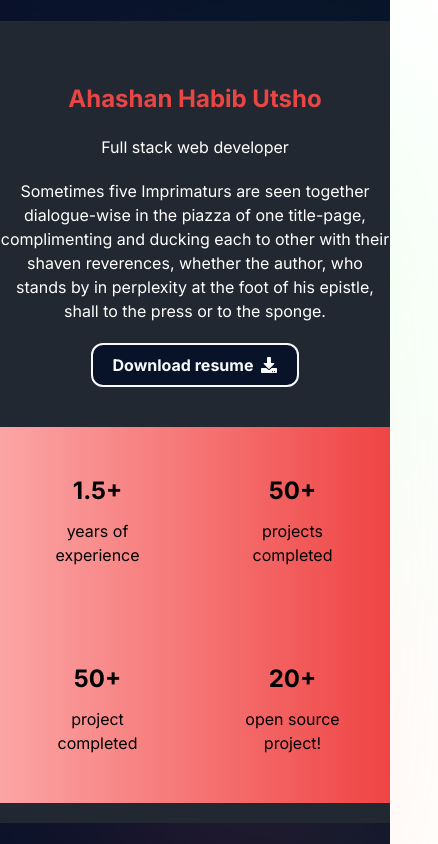
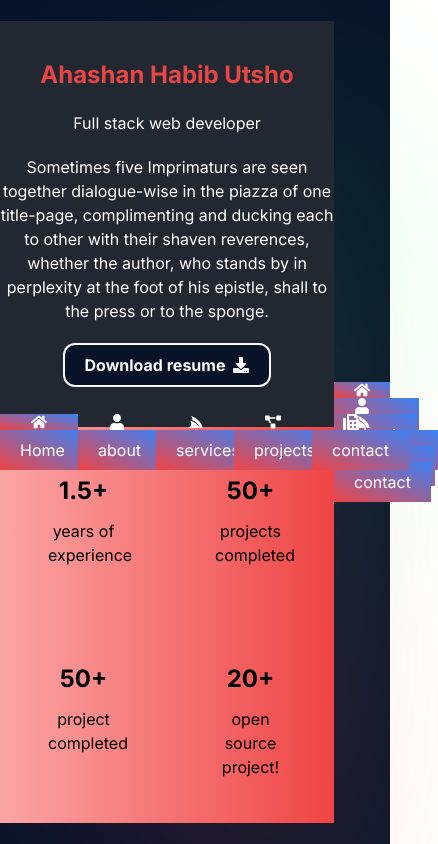
Before and after one commit to habib-utsho/utshofolio-next, a Next.js app: page / in a window 390 px wide. Shown: the whole page, 438 px wide, since content can reach past the window. Built offline with nearby package versions, Linux system fonts and the light colour scheme.

Commit message:
mobile menu added

```diff
--- /dev/null
+++ b/src/Components/HelpingCompo/DesktopSidebar.js
@@ -0,0 +1,17 @@
+import NavLink from '@/Components/HelpingCompo/NavLink';
+import React from 'react';
+import { FaFax, FaHome, FaProjectDiagram, FaServicestack, FaUser, FaVoicemail } from "react-icons/fa";
+
+const DesktopSidebar = () => {
+    return (
+        <ul className='hidden md:flex flex-col justify-center h-[80vh] bg-gradient-to-l from-[#222831] to-[#000000] text-white'>
+        <li><NavLink href={'/'}><FaHome></FaHome></NavLink></li>
+        <li><NavLink href={'/about'}><FaUser></FaUser></NavLink></li>
+        <li><NavLink href={'/services'}><FaServicestack></FaServicestack></NavLink></li>
+        <li><NavLink href={'/projects'}><FaProjectDiagram></FaProjectDiagram></NavLink></li>
+        <li><NavLink href={'/contact'}><FaFax></FaFax> </NavLink></li>
+    </ul>
+    );
+};
+
+export default DesktopSidebar;
--- /dev/null
+++ b/src/Components/HelpingCompo/MobileMenu.js
@@ -0,0 +1,19 @@
+import NavLink from '@/Components/HelpingCompo/NavLink';
+import React from 'react';
+import { FaFax, FaHome, FaProjectDiagram, FaServicestack, FaUser, FaVoicemail } from "react-icons/fa";
+
+const MobileMenu = () => {
+    return (
+        <div className='block md:hidden bg-slate-900 pt-10 text-white absolute bottom-0 left-0 w-full'>
+            <ul className='flex'>
+                <li className='flex-1'><NavLink href={'/'}><FaHome></FaHome></NavLink></li>
+                <li className='flex-1'><NavLink href={'/about'}><FaUser></FaUser></NavLink></li>
+                <li className='flex-1'><NavLink href={'/services'}><FaServicestack></FaServicestack></NavLink></li>
+                <li className='flex-1'><NavLink href={'/projects'}><FaProjectDiagram></FaProjectDiagram></NavLink></li>
+                <li className='flex-1'><NavLink href={'/contact'}><FaFax></FaFax> </NavLink></li>
+            </ul>
+        </div>
+    );
+};
+
+export default MobileMenu;
--- a/src/Components/HelpingCompo/NavLink.js
+++ b/src/Components/HelpingCompo/NavLink.js
@@ -8,8 +8,8 @@ const NavLink = ({ href, children }) => {
     const isActive = pathname === href || href.startsWith(pathname + '/')
     return (
         <div className='relative group'>
-            <Link className={`${isActive? 'bg-gradient-to-tr from-red-500 to-blue-500' : 'bg-gradient-to-t from-[#222831] to-[#000000]'} py-3 px-5 block`} href={href}>{children}</Link>
-            <Link className={`bg-gradient-to-tr from-red-500 to-blue-500 py-2 px-5 absolute right-0 top-0 opacity-0 group-hover:opacity-100 group-hover:right-full transition-all duration-500`} href={href}>
+            <Link className={`${isActive? 'bg-gradient-to-tr from-red-500 to-blue-500' : 'bg-gradient-to-t from-[#222831] to-[#000000]'}  py-3 px-5 flex justify-center`} href={href}>{children}</Link>
+            <Link className={`hidden md:block bg-gradient-to-tr from-red-500 to-blue-500 py-2 px-5 absolute right-0 bottom-0 opacity-0 group-hover:opacity-100 md:group-hover:right-full transition-all duration-500`} href={href}>
                 {href === '/' ? 'Home' : href.split('/')[1]}
             </Link>
         </div>
--- a/src/app/(with-sidebar)/layout.js
+++ b/src/app/(with-sidebar)/layout.js
@@ -1,22 +1,20 @@
+import DesktopSidebar from '@/Components/HelpingCompo/DesktopSidebar';
+import MobileMenu from '@/Components/HelpingCompo/MobileMenu';
 import NavLink from '@/Components/HelpingCompo/NavLink';
 import React from 'react';
 import { FaFax, FaHome, FaProjectDiagram, FaServicestack, FaUser, FaVoicemail } from "react-icons/fa";
 
 const layout = ({ children }) => {
+
     return (
         <div className='min-h-screen max-w-7xl mx-auto items-center flex'>
             <div className=' h-[95vh] w-full bg-[#222831] overflow-y-scroll'>
                 {children}
             </div>
 
-            {/* sidebar menu */}
-                <ul className='hidden md:flex flex-col justify-center h-[80vh] bg-gradient-to-l from-[#222831] to-[#000000] text-white'>
-                    <li><NavLink href={'/'}><FaHome></FaHome></NavLink></li>
-                    <li><NavLink href={'/about'}><FaUser></FaUser></NavLink></li>
-                    <li><NavLink href={'/services'}><FaServicestack></FaServicestack></NavLink></li>
-                    <li><NavLink href={'/projects'}><FaProjectDiagram></FaProjectDiagram></NavLink></li>
-                    <li><NavLink href={'/contact'}><FaFax></FaFax> </NavLink></li>
-                </ul>
+            {/* sidebar menu for desktop */}
+            <DesktopSidebar></DesktopSidebar>
+            <MobileMenu></MobileMenu>
 
         </div>
     );
```
